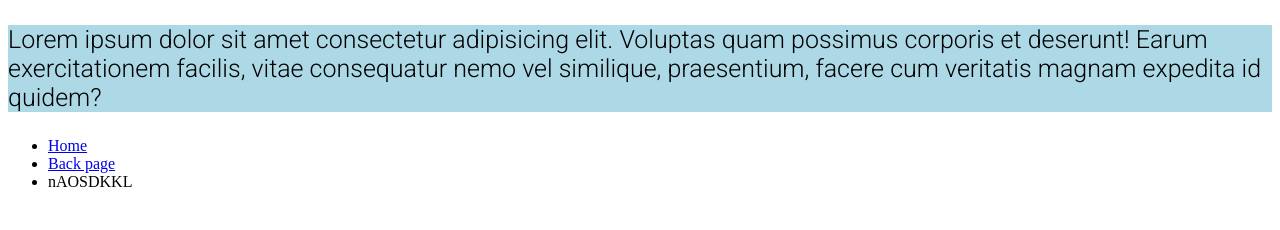
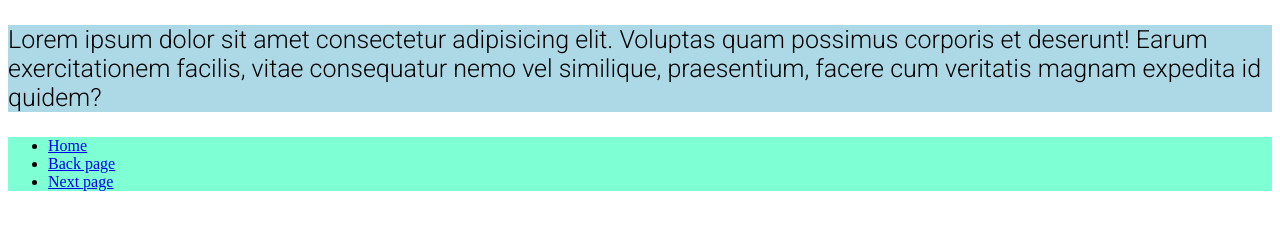
Before and after one commit to Faclle/prueba-gihub, a plain HTML site: page index.html in a window 1280 px wide. Drawn offline with Linux system fonts and the light colour scheme.

Commit message:
Cambio en las listas

```diff
--- a/CSS/style.css
+++ b/CSS/style.css
@@ -6,3 +6,8 @@
         font-family: 'Roboto', sans-serif;
 
 }
+.li{
+
+        background-color: aquamarine;
+
+}
--- a/index.html
+++ b/index.html
@@ -9,10 +9,10 @@
 </head>
 <body>
     <p class="parrafo">Lorem ipsum dolor sit amet consectetur adipisicing elit. Voluptas quam possimus corporis et deserunt! Earum exercitationem facilis, vitae consequatur nemo vel similique, praesentium, facere cum veritatis magnam expedita id quidem?</p>
-    <ul>
+    <ul class="li">
         <li><a href="#">Home</a></li>
         <li><a href="#">Back page</a></li>
-        <li><a href="#"></a> nAOSDKKL</li>
+        <li><a href="#">Next page</a></li>
     </ul>
 
 </body>
```
